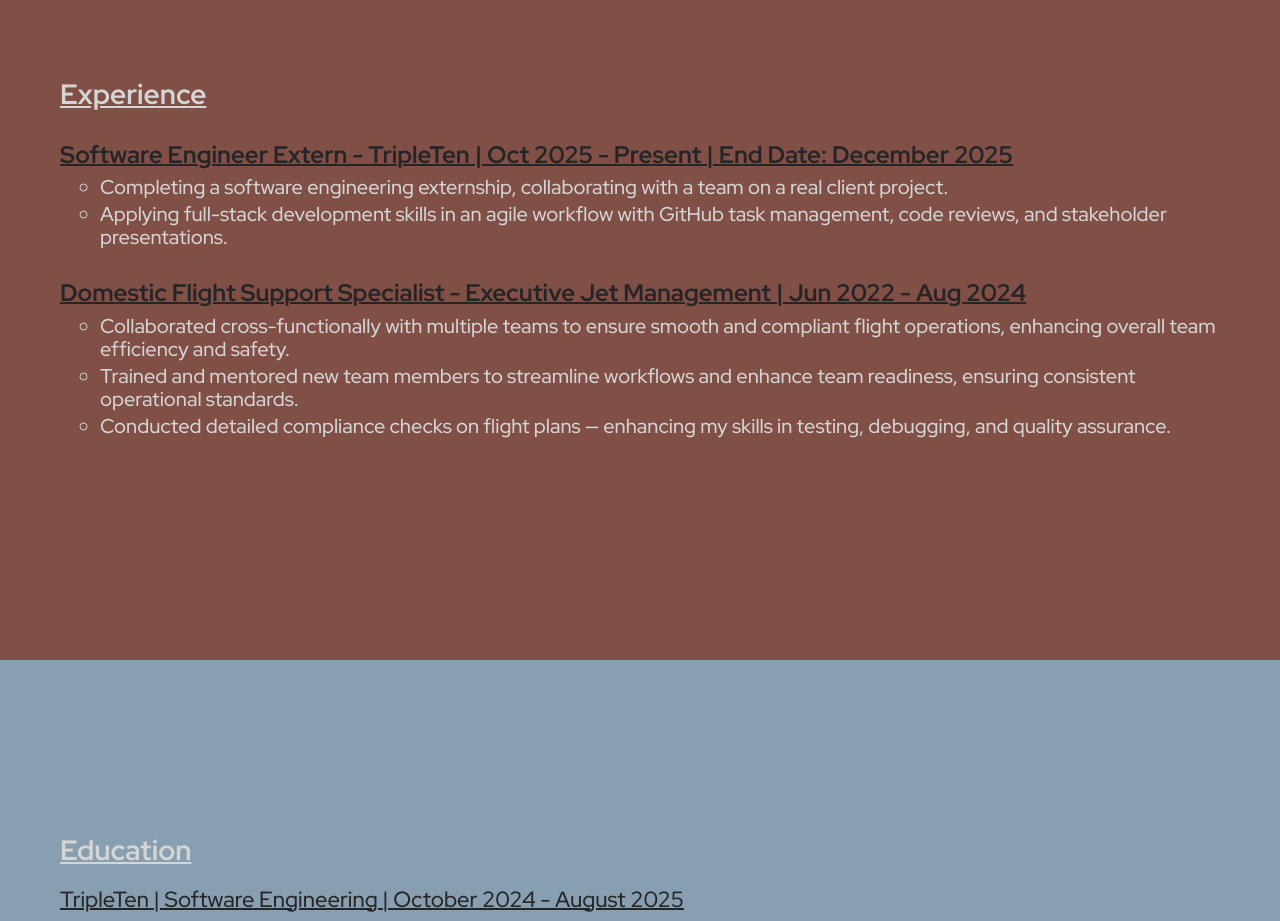
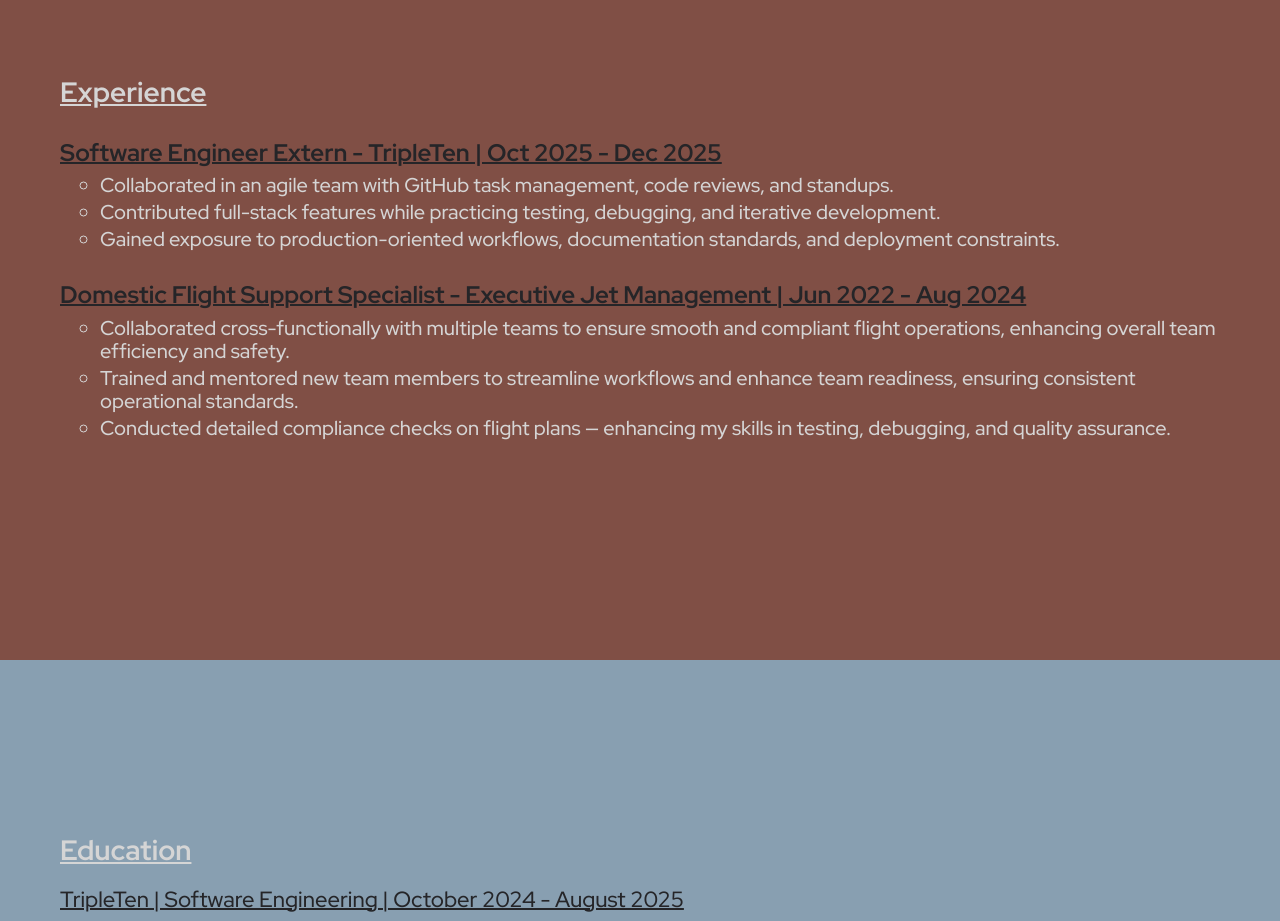
Before and after one commit to jessmsang/jess-sang_portfolio, a React (Vite) app: page / in a window 1280 px wide. Shown: the part 2540-3461 px from the top of the page. Built offline with nearby package versions, Linux system fonts and the light colour scheme.

Commit message:
edit: experience - externship update

```diff
--- a/src/components/Experience/Experience.jsx
+++ b/src/components/Experience/Experience.jsx
@@ -7,18 +7,20 @@
       <ul className="experience__list">
         <li className="experience__list-item">
           <p className="experience__name">
-            Software Engineer Extern - TripleTen | Oct 2025 - Present | End
-            Date: December 2025
+            Software Engineer Extern - TripleTen | Oct 2025 - Dec 2025
           </p>
           <ul className="experience__description-list">
             <li className="experience__description-list-item">
-              Completing a software engineering externship, collaborating with a
-              team on a real client project.
+              Collaborated in an agile team with GitHub task management, code
+              reviews, and standups.
             </li>
             <li className="experience__description-list-item">
-              Applying full-stack development skills in an agile workflow with
-              GitHub task management, code reviews, and stakeholder
-              presentations.
+              Contributed full-stack features while practicing testing,
+              debugging, and iterative development.
+            </li>
+            <li className="experience__description-list-item">
+              Gained exposure to production-oriented workflows, documentation
+              standards, and deployment constraints.
             </li>
           </ul>
         </li>
```
